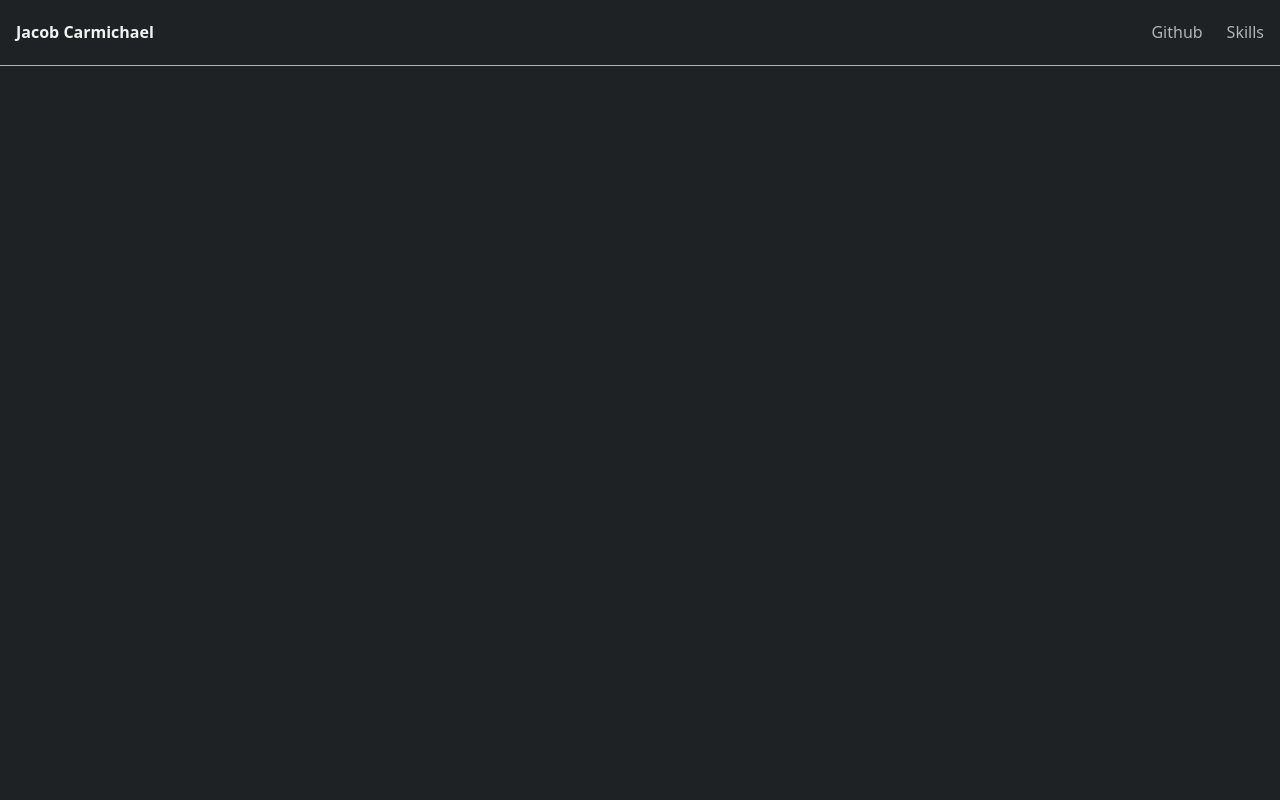
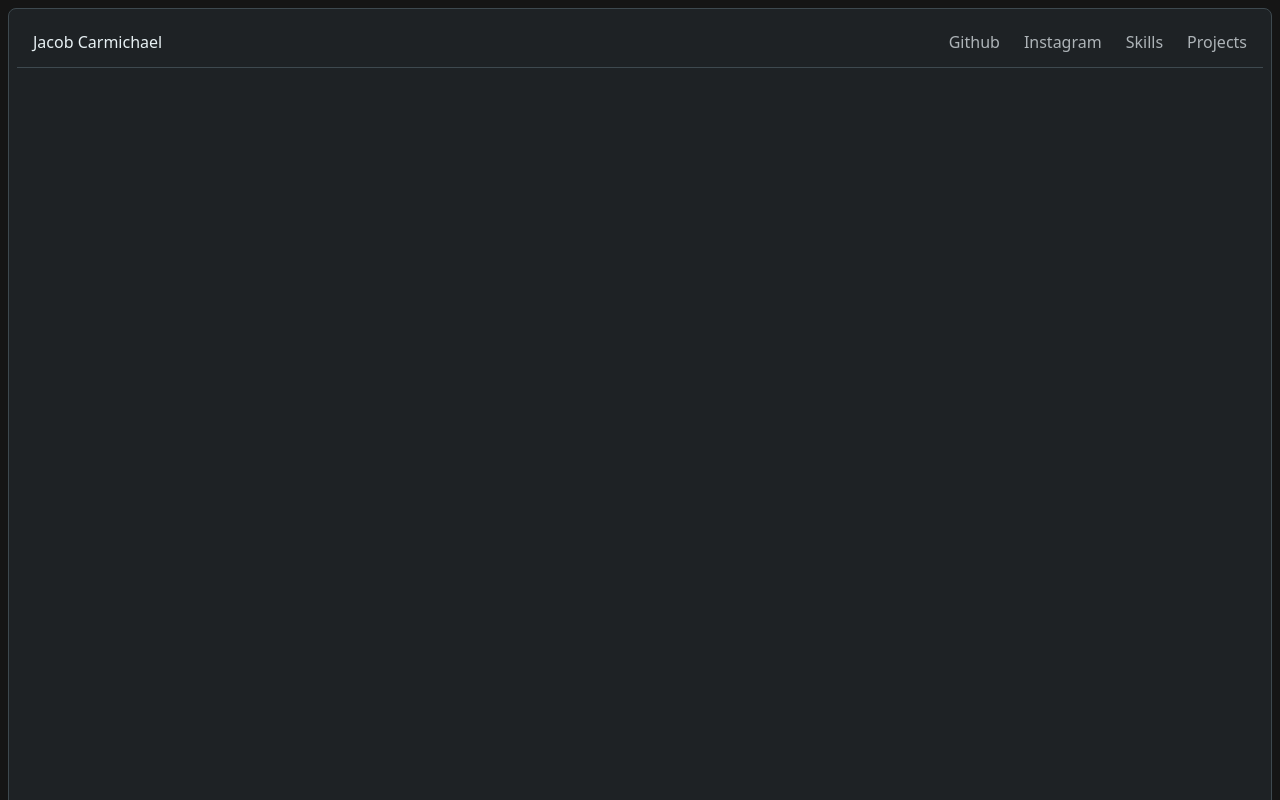
Before and after one commit to jcarmichael-art/PortfolioRework, a React (Vite) app: page / in a window 1280 px wide. Shown: the top 800 px of the page. Built offline with nearby package versions, Linux system fonts and the light colour scheme.

Commit message:
added a navlink component

```diff
--- a/src/App.jsx
+++ b/src/App.jsx
@@ -11,7 +11,13 @@ function App() {
 
   return (
     <>
+    <div className='div-box'>
+
     <Header />
+
+
+
+    </div>
     </>
   )
 }
--- a/src/components/Header.jsx
+++ b/src/components/Header.jsx
@@ -1,11 +1,15 @@
+import NavLink from "./NavLink";
+
 export default function Header()
 {
     return (
         <header className="container">
         <h4 className="text">Jacob Carmichael</h4>
         <ul className="nav-inner">
-            <li><a className="muted-text" href="https://github.com/jcarmichael-art" target="_blank" rel="noopener noreferrer">Github</a></li>
-            <li><a className="muted-text" href="skills">Skills</a></li>
+            <li><NavLink href="https://github.com/jcarmichael-art" label="Github"/></li>
+            <li><NavLink href="https://www.instagram.com/cedar_hill_iron_works/" label="Instagram"/></li>
+            <li><NavLink href="#skills" label="Skills"/></li>
+            <li><NavLink href="#projects" label="Projects"/></li>
         </ul>
         </header>
     );
--- /dev/null
+++ b/src/components/NavLink.jsx
@@ -0,0 +1,22 @@
+import { useState } from 'react'
+
+
+export default function NavLink({ href, label}) {
+    const [clicked, setClicked] = useState(false);
+
+    const openTab = label === "Github" || label === "Instagram"
+
+    return (
+        <a
+        href={href}
+        className={clicked ? "nav-btn clicked muted-text" : "nav-btn muted-text"}
+        onClick={() => setClicked(true)}
+        onMouseLeave={() => setClicked(false)}
+        target={openTab ? "_blank" : undefined}
+
+        >
+            {label}
+
+        </a>
+    );
+}
--- a/src/index.css
+++ b/src/index.css
@@ -1,7 +1,9 @@
 :root {
-  --bg: #1E2225;
+  --bg: #151515;
+  --page-bg: #1E2225;
+  --border: #3e494f;
   --card: #272C30;
-  --text: #F2F3F1;
+  --text: #e8f1f4;
   --text-muted: #AEB4B8;
   --accent: #3CC8BC;
   --font-main: "IBM Plex Sans", system-ui, sans-serif;
@@ -10,27 +12,46 @@
 
 body {
   margin: 0;
+  padding: .5rem;
   background-color: var(--bg);
   font-family: var(--font-main);
 }
 
+.div-box {
+  min-height: 7000px;
+  background-color: var(--page-bg);
+  border: solid 1px var(--border);
+  border-radius: .5rem;
+  padding: .5rem;
+}
 
 .text {
   color: var(--text);
+  font-weight: 300;
+  display: flex;
+  align-items: center;
+  margin: 0;
 }
 
 .muted-text {
   color: var(--text-muted);
+  font-weight: 300;
+  display: flex;
+  align-items: center;
+  margin: 0;
 }
 
 .container {
+  position: sticky;
+  top: 0;
   display: flex;
   justify-content: space-between;
-  border-bottom: .5px solid var(--text-muted);
+  border-bottom: .5px solid var(--border);
   max-width: 1920px;
   width: 100;
   margin: 0 auto;
   padding: 0 1rem;
+  height: 50px;
 }
 
 .nav-links {
@@ -50,6 +71,25 @@ body {
   padding: 0;
 }
 
-a {
-  text-decoration: none;
+  .nav-btn {
+    position: relative;
+    display: inline-block;
+    text-decoration: none;
+  }
+
+@media (min-width: 768px) and (hover: hover){
+  .nav-btn:not(.clicked):hover {
+    -webkit-text-stroke: 0.1px var(--text);
+    transform: translateY(-2px);
+    transition: all .2s ease;
+  }
+
 }
+
+@media (max-width: 768px) {
+    .nav-btn:active {
+    -webkit-text-stroke: 0.1px var(--text);
+    transform: translateY(-4px);
+    transition: all .05s;
+  }
+}
```
